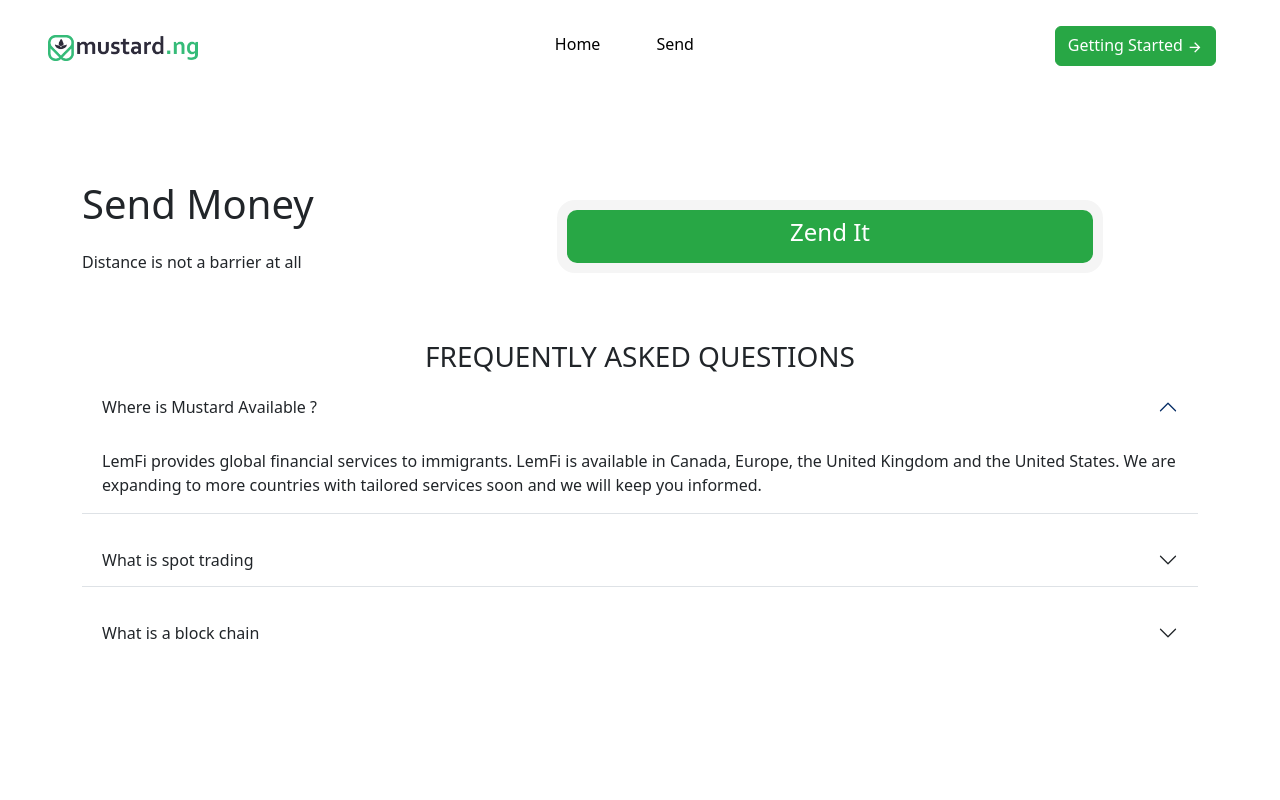
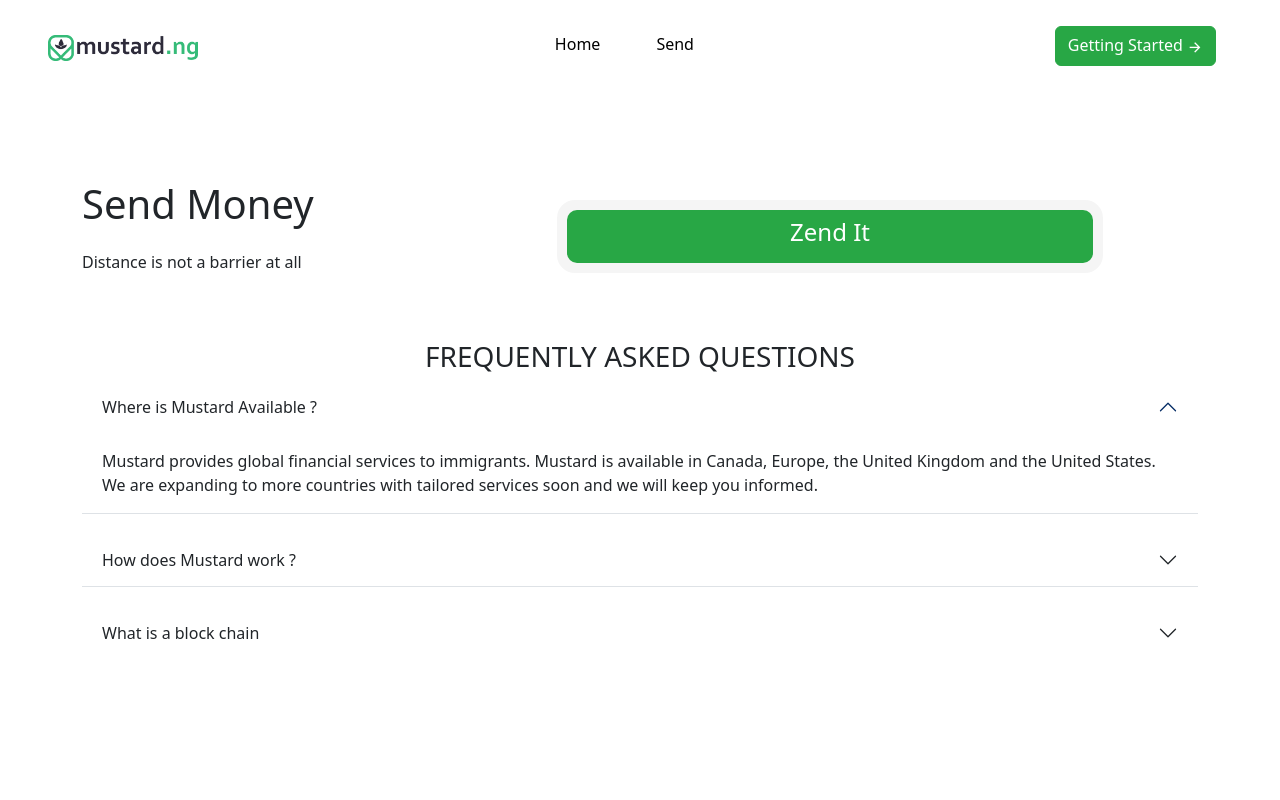
Before and after one commit to MasterIfeanyi/react-stocks-interview, a React (Create React App) app: page /send in a window 1280 px wide. Both pictures are taken after a click on the button "Where is Mustard Available ?". Shown: the top 800 px of the page. Built offline with nearby package versions, Linux system fonts and the light colour scheme.

Commit message:
add accordion-item

```diff
--- a/src/components/SendMoney/FAQ.jsx
+++ b/src/components/SendMoney/FAQ.jsx
@@ -18,17 +18,17 @@
                 </button>
                 </h2>
                 <div id="flush-collapseOne" class="accordion-collapse collapse" aria-labelledby="flush-headingOne" data-bs-parent="#accordionFlushExample">
-                <div class="accordion-body">LemFi provides global financial services to immigrants. LemFi is available in Canada, Europe, the United Kingdom and the United States. We are expanding to more countries with tailored services soon and we will keep you informed.</div>
+                <div class="accordion-body">Mustard provides global financial services to immigrants. Mustard is available in Canada, Europe, the United Kingdom and the United States. We are expanding to more countries with tailored services soon and we will keep you informed.</div>
                 </div>
             </div>
             <div class="accordion-item">
                 <h2 class="accordion-header" id="flush-headingTwo">
                 <button class="accordion-button collapsed" type="button" data-bs-toggle="collapse" data-bs-target="#flush-collapseTwo" aria-expanded="false" aria-controls="flush-collapseTwo">
-                    What is spot trading
+                    How does Mustard work ?
                 </button>
                 </h2>
                 <div id="flush-collapseTwo" class="accordion-collapse collapse" aria-labelledby="flush-headingTwo" data-bs-parent="#accordionFlushExample">
-                <div class="accordion-body">Spot trading is the buying and selling of assets at their current markett price.</div>
+                <div class="accordion-body">Download the Mustard app on your Android or iPhone mobile device and sign up for free. Verify your identity and add money into your Mustard account by topping up via your card or bank account. Choose your destination country and currency. Enter your recipient's details and approve the payment instruction. Learn more</div>
                 </div>
             </div>
             <div class="accordion-item">
```
